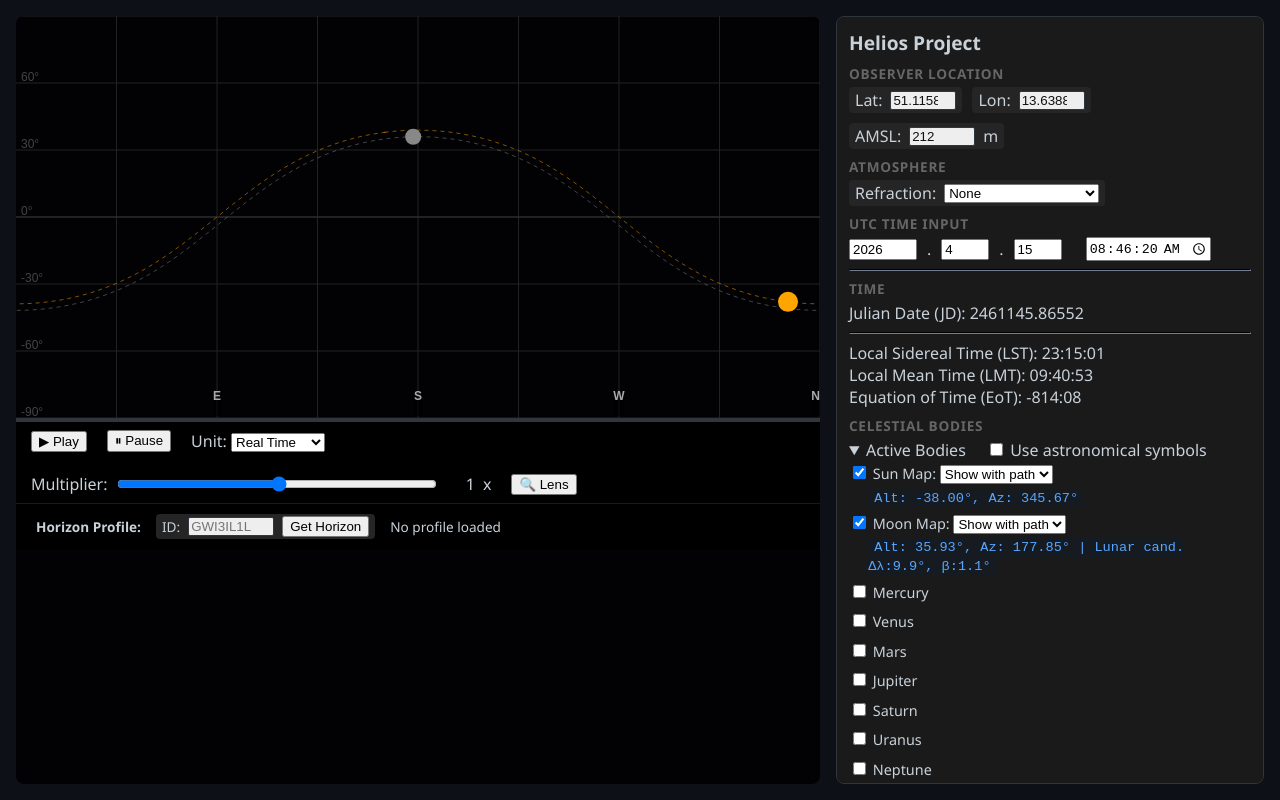
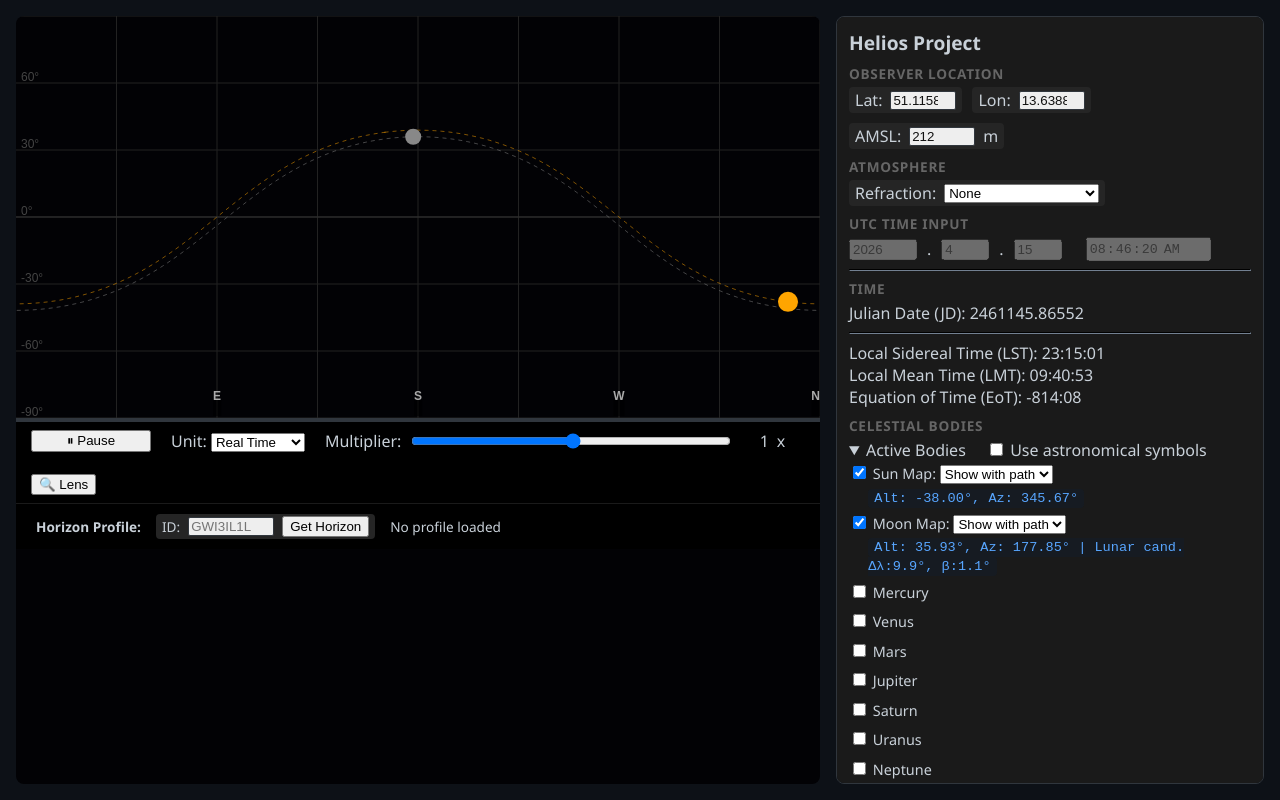
Before and after one commit to TobiasPartzsch/helios, a website built with Vite: page index.html in a window 1280 px wide. Both pictures are taken after a click on the button "▶ Play". Built offline with nearby package versions, Linux system fonts and the light colour scheme.

Commit message:
feat: toggle animation control and disable manual inputs during playback

```diff
--- a/index.html
+++ b/index.html
@@ -16,7 +16,6 @@
                 <!-- Row 1: Time & Simulation -->
                 <div class="animation-controls">
                     <button id="btn-play">▶ Play</button>
-                    <button id="btn-pause">⏸ Pause</button>
                     <label>Unit:
                         <select id="time-unit">
                             <option value="1">Real Time</option>
--- a/src/main.ts
+++ b/src/main.ts
@@ -14,9 +14,10 @@
 import { SkyRenderer, SkyRenderState } from "./render/skyRenderer";
 import "./style.css";
 import { applyEasterEgg } from "./ui/easteregg";
-import { BODY_NAMES, BodyName, getObserverState, syncUiFromDate, UI } from "./ui/elements";
+import { BODY_NAMES, BodyName, getObserverState, syncBodyControls, syncTimeControlsFromDate, UI } from "./ui/elements";
 import { initHorizonFetch } from "./ui/horizonController";
 import { LensController } from "./ui/lensController";
+import { getPlaying, setPlaying } from "./ui/simulationController";
 
 // Renderers
 const skyRenderer = new SkyRenderer(UI.canvas.main);
@@ -25,7 +26,6 @@
 
 // Simulation state
 let currentHorizonProfile: HorizonProfile | null = null;
-let isPlaying = false;
 let lastTimestamp = 0;
 let simTime = new Date(
     Date.UTC(
@@ -47,7 +47,7 @@
     return `RA: ${radToHours(eq.rightAscensionRad).toFixed(3)}h, Dec: ${radToDeg(eq.declinationRad).toFixed(2)}°`;
 }
 
-function update(providedJd?: number) {
+export function update(providedJd?: number) {
     // TODO: remove performance check
     const start = performance.now();
 
@@ -143,14 +143,14 @@
 }
 
 function animate(timestamp: number) {
-    if (isPlaying) {
+    if (getPlaying()) {
         const dt = timestamp - lastTimestamp;
         const unit = parseFloat(UI.select.timeUnit.value);
         const multiplier = parseFloat(UI.inputs.simSpeed.value);
         UI.slider.speedVal.innerText = multiplier.toString();
         simTime += dt * unit * multiplier;
         const date = new Date(simTime);
-        syncUiFromDate(date);
+        syncTimeControlsFromDate(date);
         update(dateToJulianDate(date));
     }
     lastTimestamp = timestamp;
@@ -162,7 +162,7 @@
 
 // Initialize to UTC now
 const now = new Date();
-syncUiFromDate(now);
+syncTimeControlsFromDate(now);
 simTime = now.getTime();
 syncBodyControls();
 update(dateToJulianDate(now));
@@ -188,8 +188,7 @@
 });
 
 // Listeners
-UI.buttons.play.onclick = () => (isPlaying = true);
-UI.buttons.pause.onclick = () => (isPlaying = false);
+UI.buttons.play.onclick = () => setPlaying(!getPlaying());
 UI.inputs.simSpeed.addEventListener("input", (e) => {
     const value = Number((e.target as HTMLInputElement).value);
     UI.slider.speedVal.innerText = String(value);
@@ -211,19 +210,13 @@
     (el) => el.addEventListener("change", handleManualInput),
 );
 
-// Body toggle listeners - recalculate immediately on change
 for (const name of BODY_NAMES) {
-    UI.bodies[name].enabled.addEventListener("change", syncBodyControls);
-    UI.bodies[name].displayMode.addEventListener("change", syncBodyControls);
+    UI.bodies[name].enabled.addEventListener("change", () => {
+        syncBodyControls();
+        update();
+    });
+    UI.bodies[name].displayMode.addEventListener("change", () => {
+        syncBodyControls();
+        update();
+    });
 }
-
-function syncBodyControls() {
-    for (const name of BODY_NAMES) {
-        const enabled = UI.bodies[name].enabled.checked;
-        UI.outputs[name].hidden = !enabled
-        UI.bodies[name].displayMode.hidden = !enabled;
-        UI.bodies[name].label.hidden = !enabled
-    }
-    update()
-
-}
--- a/src/style.css
+++ b/src/style.css
@@ -155,6 +155,20 @@
     color: #4fc3f7;
 }
 
+#btn-play {
+    min-width: 7.5rem;
+}
+
+input:disabled,
+select:disabled {
+    opacity: 0.55;
+    cursor: not-allowed;
+}
+
+.input-group:has(input:disabled) {
+    opacity: 0.7;
+}
+
 /* --- Observer & Horizon Controls --- */
 
 #controls h1 {
--- a/src/ui/elements.ts
+++ b/src/ui/elements.ts
@@ -29,7 +29,6 @@
     buttons: {
         fetchHorizon: document.getElementById("btn-fetch-horizon") as HTMLButtonElement,
         play: document.getElementById("btn-play") as HTMLButtonElement,
-        pause: document.getElementById("btn-pause") as HTMLButtonElement,
         lens: document.getElementById("btn-lens") as HTMLButtonElement,
     },
     outputs: {
@@ -95,13 +94,22 @@
     };
 }
 
-export function syncUiFromDate(date: Date): void {
+export function syncTimeControlsFromDate(date: Date): void {
     UI.inputs.year.value = date.getUTCFullYear().toString();
     UI.inputs.month.value = (date.getUTCMonth() + 1).toString();
     UI.inputs.day.value = date.getUTCDate().toString();
     UI.inputs.clockTime.value = [date.getUTCHours(), date.getUTCMinutes(), date.getUTCSeconds()]
         .map((n) => String(n).padStart(2, "0"))
         .join(":");
+}
+
+export function syncBodyControls() {
+    for (const name of BODY_NAMES) {
+        const enabled = UI.bodies[name].enabled.checked;
+        UI.outputs[name].hidden = !enabled;
+        UI.bodies[name].displayMode.hidden = !enabled;
+        UI.bodies[name].label.hidden = !enabled;
+    }
 }
 
 // Startup check
--- /dev/null
+++ b/src/ui/simulationController.ts
@@ -0,0 +1,28 @@
+import { UI } from "./elements";
+
+let isPlaying = false;
+
+export function togglePlaying() {
+    setPlaying(!isPlaying);
+}
+
+export function setPlaying(next: boolean) {
+    isPlaying = next;
+    syncPlayButtonLabel(isPlaying);
+    setManualInputEnabled(!isPlaying);
+}
+
+export function getPlaying() {
+    return isPlaying;
+}
+
+export function syncPlayButtonLabel(isPlaying: boolean) {
+    UI.buttons.play.textContent = isPlaying ? "⏸ Pause" : "▶ Play";
+}
+
+export function setManualInputEnabled(enabled: boolean) {
+    UI.inputs.year.disabled = !enabled;
+    UI.inputs.month.disabled = !enabled;
+    UI.inputs.day.disabled = !enabled;
+    UI.inputs.clockTime.disabled = !enabled;
+}
```
